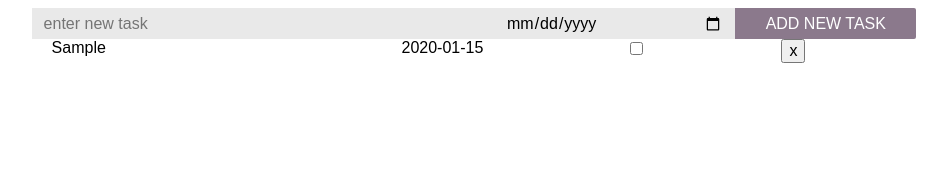
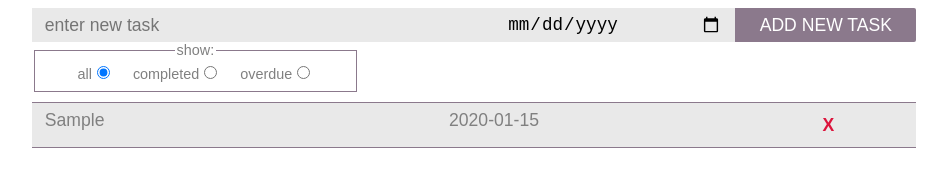
Before and after one commit to AwesomeSoleil/task-manager, a plain HTML site: page index.html in a window 1280 px wide. Both pictures are taken after typing "Sample", "2020-01-15" into the empty fields and a click on the input "add new task". Shown: the whole page, without its empty margins (166-1113 px from the left). Drawn offline with Linux system fonts and the light colour scheme.

Commit message:
pretty much functional; ugly, though

```diff
--- a/scripts/script.js
+++ b/scripts/script.js
@@ -9,6 +9,8 @@
 
 //  *************** form ***************
     const mount = document.querySelector('#mount');
+    const container = document.createElement('div');
+    container.setAttribute('id', 'container');
     const list = document.createElement('ul');
     const form = document.createElement('form');
     const input = document.createElement('input');
@@ -21,17 +23,14 @@
     const submitButton = document.createElement('input');
     submitButton.setAttribute('type', 'submit');
     submitButton.setAttribute('value', 'add new task');
-    const showCompleted = document.createElement('input');
-    showCompleted.setAttribute('type', 'checkbox');
-    showCompleted.setAttribute('name', 'completed');
-    showCompleted.addEventListener('click', filter);
     form.appendChild(input);
     form.appendChild(calendar);
     form.appendChild(submitButton);
-//    form.appendChild(showCompleted);
     form.addEventListener('submit', addTask);
-    mount.appendChild(form);
-    mount.appendChild(list);
+    container.appendChild(form);
+    createFilter();
+    container.appendChild(list);
+    mount.appendChild(container);
 
 //  *************** form ***************
 
@@ -53,10 +52,10 @@
         listItem.setAttribute('id', task.id);
         const subjectField = document.createElement('div');
         subjectField.className = 'task-subject';
-        subjectField.appendChild(document.createTextNode(`${task.subject}`));
+        subjectField.appendChild(document.createTextNode(task.subject));
         const dueDateField = document.createElement('div');
         dueDateField.className = 'task-deadline';
-        dueDateField.appendChild(document.createTextNode(`${task.dueDate}`));
+        dueDateField.appendChild(document.createTextNode(task.dueDate));
         const deleteButton = document.createElement('div');
         deleteButton.className = 'task-delete';
         const removeTaskButton = document.createElement('button');
@@ -78,33 +77,70 @@
         list.appendChild(listItem);
     }
 
+    function createFilter() {
+        const values = ['all', 'completed', 'overdue'];
+        const fieldset = document.createElement('fieldset');
+        const legend = document.createElement('legend');
+        legend.appendChild(document.createTextNode('show: '));
+        fieldset.appendChild(legend);
+        values.forEach(function(value) {
+                const radioButton = document.createElement('input');
+                radioButton.setAttribute('type', 'radio');
+                radioButton.setAttribute('name', 'filter');
+                radioButton.setAttribute('value', value);
+                if (value === 'all') {
+                    radioButton.checked = true;
+                }
+                radioButton.addEventListener('click', filter);
+                const label = document.createElement('label');
+                label.appendChild(document.createTextNode(value));
+                label.appendChild(radioButton);
+                fieldset.appendChild(label);
+            }
+        );
+        container.appendChild(fieldset);
+    }
+
     function addTask(event) {
         event.preventDefault();
         tasks.push(new Task(input.value, calendar.value));
         localStorage.setItem('tasks', JSON.stringify(tasks));
-        createListItem(input.value);
         form.reset();
         renderList(tasks);
     }
 
     function removeTask(event) {
-        const index = tasks.findIndex(function(task) { return task.id == event.path[1].id });
+        const index = tasks.findIndex(function(task) { return task.id == event.path[2].id });
         tasks.splice(index, 1);
         localStorage.setItem('tasks', JSON.stringify(tasks));
         renderList(tasks);
     }
 
     function toggleCompleted(event) {
-        const task = tasks.find(function(task) { return task.id == event.path[1].id });
+        const task = tasks.find(function(task) { return task.id == event.path[2].id });
         task.isCompleted = !task.isCompleted;
         localStorage.setItem('tasks', JSON.stringify(tasks));
     }
 
     function filter() {
         let filteredTasks;
-        if (event.target.name === 'completed') {
-        filteredTasks = tasks.filter(function(task) {return task.isCompleted === true});
-    }
+        switch(event.target.value) {
+            case 'all': filteredTasks = tasks;
+            break;
+            case 'completed': filteredTasks = tasks.filter(function(task) {
+                                                            return task.isCompleted === true;
+                                                        }
+                                                    );
+            break;
+            case 'overdue': filteredTasks = tasks.filter(function(task) {
+                                                        const rightNow = new Date();
+                                                        const deadline = new Date(task.dueDate);
+                                                        return rightNow > deadline;
+                                                    }
+                                                );
+            break;
+            default: filteredTasks = tasks;
+        }
         renderList(filteredTasks);
     }
 
--- a/styles/style.css
+++ b/styles/style.css
@@ -1,12 +1,16 @@
-* {
+#container {
     font-family: Arial, Helvetica, sans-serif;
-    font-size: 1rem;
+    font-size: 1.1rem;
 }
 
 @media (min-width: 350px) {
-    form, ul {
+    #container {
         width: 70%;
         margin: 0 auto;
+    }
+
+    fieldset {
+        width: 300px;
     }
 }
 
@@ -15,11 +19,18 @@ form, li {
     flex-wrap: wrap;
 }
 
+ul {
+    padding: 0;
+    margin: 10px 0 0 0;
+    border-top: 1px solid #8B798C;
+}
+
 input[type="text"] {
     flex: 2 0 300px;
     box-sizing: border-box;
     background:#E9E9E9;
     overflow: hidden;
+    font-size: inherit;
     text-overflow: ellipsis;
     white-space: nowrap;
     padding: 0.35em 0.75em;
@@ -31,6 +42,7 @@ input[type="text"] {
 input[type="date"] {
     flex: 1 0 160px;
     box-sizing: border-box;
+    font-size: inherit;
     background:#E9E9E9;
     border: none;
     padding: 0.35em 0.75em;
@@ -41,6 +53,7 @@ input[type="submit"] {
     box-sizing: border-box;
     border-radius: 0px 2px 2px 0px;
     background: #8B798C;
+    font-size: inherit;
     font-weight: 300;
     text-transform: uppercase;
     color: white;
@@ -54,9 +67,51 @@ input[type="submit"]:hover {
     background: #C17CFF;
 }
 
+input[type="checkbox"] {
+    appearance: none;
+    border: none;
+    width: 20px;
+    height: 20px;
+}
+
+.task-delete button {
+    appearance: none;
+    width: 100%;
+    height: 100%;
+    padding: 0;
+    border: none;
+    color: crimson;
+    font-size: inherit;
+    font-weight: 800;
+    text-transform: uppercase;
+    background-color:#E9E9E9;
+}
+
+fieldset {
+    font-size: 0.9rem;
+    text-align: center;
+    color: gray;
+    border: 1px solid #8B798C;
+}
+
+fieldset label {
+    margin: 0 10px;
+}
+
+li {
+    background-color:#E9E9E9;
+    color: gray;
+    padding: 0.35em 0.75em;
+    border-bottom: 1px solid #8B798C;
+    text-align: center;
+}
+
 .task-subject {
     flex: 2 0 100px;
-    text-overflow: hidden;
+    text-align: initial;
+    white-space: nowrap;
+    overflow: hidden;
+    text-overflow: ellipsis;
 }
 
 .task-deadline {
@@ -65,10 +120,8 @@ input[type="submit"]:hover {
 
 .task-completed {
     flex: 1 0 30px;
-    cursor: pointer;
 }
 
 .task-delete {
     flex: 1 0 30px;
-    cursor: pointer;
 }
```
